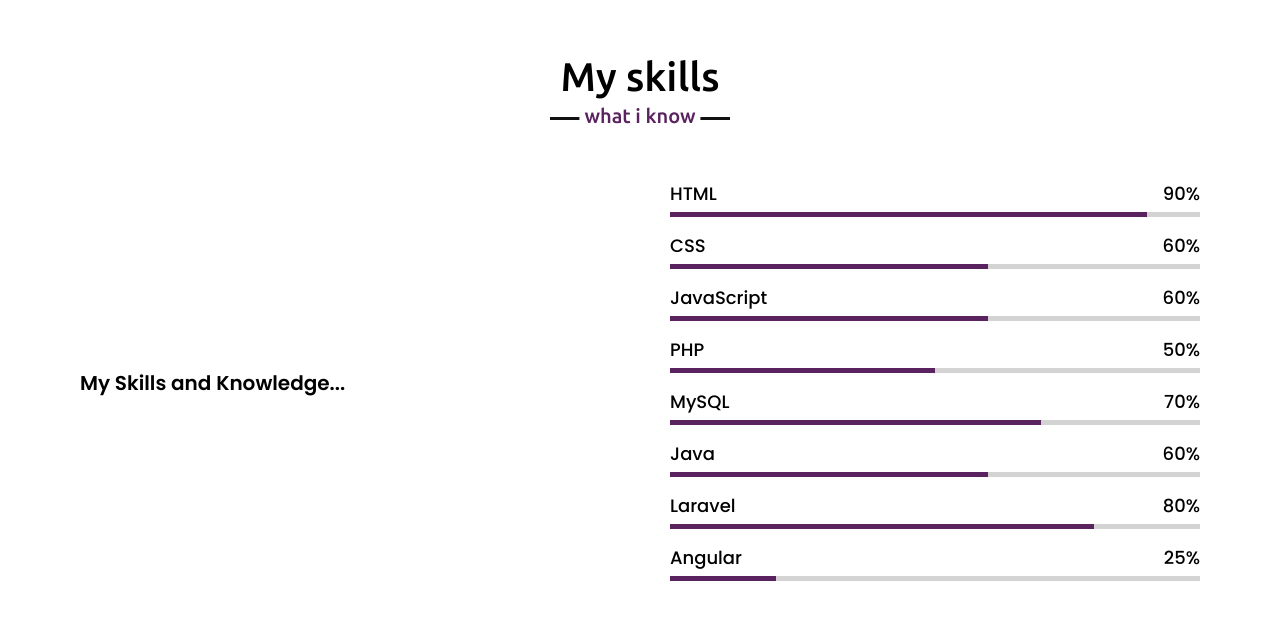
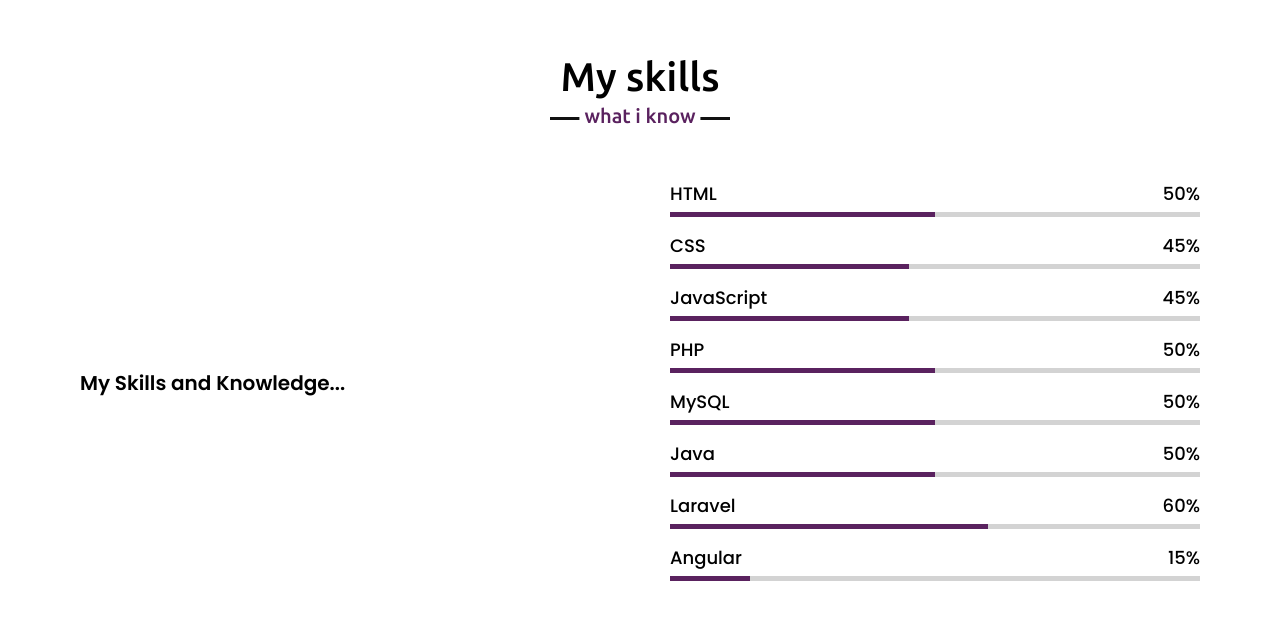
Before and after one commit to Tamangpurnima/portfolio, a plain HTML site: page index.html in a window 1280 px wide. Shown: the part 1579-2198 px from the top of the page. Drawn offline with nearby package versions, Linux system fonts and the light colour scheme.

Commit message:
changes: in Scripts

```diff
--- a/index.html
+++ b/index.html
@@ -63,7 +63,7 @@
                         creative web developer with a passion for creating beautiful,
                         responsive, and user-friendly websites. I've worked on a variety of
                         web projects, ranging from personal blogs to e-commerce platforms.</p>
-                    <a href="/images/Purnima Tamang.pdf" download>Download CV</a>
+                    <a href="/images/purnimatamang.pdf" download>Download CV</a>
                 </div>
             </div>
         </div>
@@ -112,21 +112,21 @@
                     <div class="bars">
                         <div class="info">
                             <span>HTML</span>
-                            <span>90%</span>
+                            <span>50%</span>
                         </div>
                         <div class="line html"></div>
                     </div>
                     <div class="bars">
                         <div class="info">
                             <span>CSS</span>
-                            <span>60%</span>
+                            <span>45%</span>
                         </div>
                         <div class="line css"></div>
                     </div>
                     <div class="bars">
                         <div class="info">
                             <span>JavaScript</span>
-                            <span>60%</span>
+                            <span>45%</span>
                         </div>
                         <div class="line js"></div>
                     </div>
@@ -140,28 +140,28 @@
                     <div class="bars">
                         <div class="info">
                             <span>MySQL</span>
-                            <span>70%</span>
+                            <span>50%</span>
                         </div>
                         <div class="line mysql"></div>
                     </div>
                     <div class="bars">
                         <div class="info">
                             <span>Java</span>
-                            <span>60%</span>
+                            <span>50%</span>
                         </div>
                         <div class="line java"></div>
                     </div>
                     <div class="bars">
                         <div class="info">
                             <span>Laravel</span>
-                            <span>80%</span>
+                            <span>60%</span>
                         </div>
                         <div class="line laravel"></div>
                     </div>
                     <div class="bars">
                         <div class="info">
                             <span>Angular</span>
-                            <span>25%</span>
+                            <span>15%</span>
                         </div>
                         <div class="line angular"></div>
                     </div>
--- a/script.js
+++ b/script.js
@@ -35,14 +35,14 @@
 
     // typing text animation script
     var typed = new Typed(".typing", {
-        strings: ["Developer", "Designer", "Freelancer", "Learner"],
+        strings: ["Developer", "Designer", "Learner"],
         typeSpeed: 100,
         backSpeed: 60,
         loop: true
     });
 
     var typed = new Typed(".typing-2", {
-        strings: ["Web Developer", "Designer", "Freelancer","Learner"],
+        strings: ["Web Developer", "Designer", "Learner"],
         typeSpeed: 100,
         backSpeed: 60,
         loop: true
--- a/style.css
+++ b/style.css
@@ -364,28 +364,28 @@
     background: #5a225f;
 }
 .skills-content .right .html::before{
-    width: 90%;
+    width: 50%;
 }
 .skills-content .right .css::before{
-    width: 60%;
+    width: 45%;
 }
 .skills-content .right .js::before{
-    width: 60%;
+    width: 45%;
 }
 .skills-content .right .php::before{
     width: 50%;
 }
 .skills-content .right .mysql::before{
-    width: 70%;
+    width: 50%;
 }
 .skills-content .right .java::before{
+    width: 50%;
+}
+.skills-content .right .laravel::before{
     width: 60%;
 }
-.skills-content .right .laravel::before{
-    width: 80%;
-}
 .skills-content .right .angular::before{
-    width: 20%;
+    width: 15%;
 }
 
 /* teams section styling */
```
Also changed, not shown: 2 other files.
